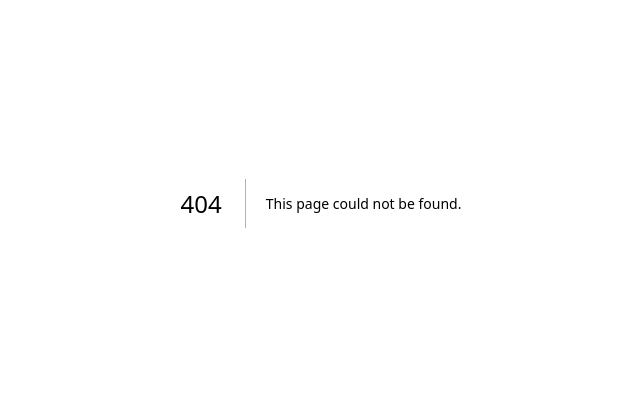
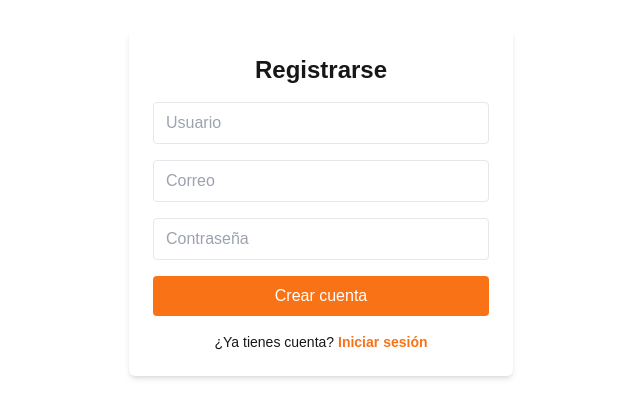
Before and after one commit to francoluca35/comandas, a Next.js app: page /register in a window 1280 px wide. Before the commit this address had no page. Shown: the part 197-614 px from the top of the page, without its empty margins (319-959 px from the left). Built offline with nearby package versions, Linux system fonts and the light colour scheme.

Commit message:
primeros cambios
-se agrego una base de datos
-creamos login y register.
-rutas privadas para usuarios logueados

```diff
--- /dev/null
+++ b/app/api/auth/login/route.js
@@ -0,0 +1,25 @@
+import { NextResponse } from "next/server";
+import clientPromise from "@/lib/mongodb";
+import { comparePasswords } from "@/utils/encrypt";
+
+export async function POST(req) {
+  const { username, password } = await req.json();
+
+  const client = await clientPromise;
+  const db = client.db("comandas");
+
+  const user = await db.collection("users").findOne({ username });
+  if (!user)
+    return NextResponse.json({ error: "No existe usuario" }, { status: 401 });
+
+  const valid = await comparePasswords(password, user.password);
+  if (!valid)
+    return NextResponse.json(
+      { error: "Contraseña incorrecta" },
+      { status: 401 }
+    );
+
+  return NextResponse.json({
+    user: { username: user.username, email: user.email },
+  });
+}
--- /dev/null
+++ b/app/api/auth/register/route.js
@@ -0,0 +1,44 @@
+import { NextResponse } from "next/server";
+import clientPromise from "@/lib/mongodb";
+import { hashPassword } from "@/utils/encrypt";
+
+export async function POST(req) {
+  try {
+    const { username, email, password } = await req.json();
+
+    if (!username || !email || !password) {
+      return NextResponse.json(
+        { error: "Todos los campos son requeridos" },
+        { status: 400 }
+      );
+    }
+
+    const client = await clientPromise;
+    const db = client.db("comandas");
+
+    const existingUser = await db.collection("users").findOne({
+      $or: [{ username }, { email }],
+    });
+
+    if (existingUser) {
+      return NextResponse.json(
+        { error: "El usuario o email ya existe" },
+        { status: 409 }
+      );
+    }
+
+    const hashedPassword = await hashPassword(password);
+
+    const result = await db.collection("users").insertOne({
+      username,
+      email,
+      password: hashedPassword,
+      createdAt: new Date(),
+    });
+
+    return NextResponse.json({ success: true, userId: result.insertedId });
+  } catch (error) {
+    console.error("Error en registro:", error);
+    return NextResponse.json({ error: "Error del servidor" }, { status: 500 });
+  }
+}
--- /dev/null
+++ b/app/components/PrivateRoute.jsx
@@ -0,0 +1,30 @@
+"use client";
+import { useEffect, useState } from "react";
+import { useRouter } from "next/navigation";
+import { useAuth } from "@/context/AuthContext";
+
+export default function PrivateRoute({ children }) {
+  const { user, loading } = useAuth();
+  const router = useRouter();
+  const [ready, setReady] = useState(false);
+
+  useEffect(() => {
+    if (!loading) {
+      if (!user) {
+        router.replace("/login");
+      } else {
+        setReady(true);
+      }
+    }
+  }, [loading, user, router]);
+
+  if (loading || !ready) {
+    return (
+      <div className="min-h-screen flex items-center justify-center text-white bg-black">
+        Verificando sesión...
+      </div>
+    );
+  }
+
+  return children;
+}
--- /dev/null
+++ b/app/login/page.jsx
@@ -0,0 +1,84 @@
+"use client";
+
+import { useState } from "react";
+import { useRouter } from "next/navigation";
+import { useAuth } from "@/context/AuthContext";
+
+export default function Login() {
+  const router = useRouter();
+  const [form, setForm] = useState({ username: "", password: "" });
+  const [error, setError] = useState("");
+  const { login } = useAuth();
+
+  const handleChange = (e) => {
+    setForm({ ...form, [e.target.name]: e.target.value });
+  };
+
+  const handleSubmit = async (e) => {
+    e.preventDefault();
+    setError("");
+
+    const res = await fetch("/api/auth/login", {
+      method: "POST",
+      headers: { "Content-Type": "application/json" },
+      body: JSON.stringify(form),
+    });
+
+    const data = await res.json();
+
+    if (!res.ok) {
+      setError(data.error || "Error al iniciar sesión");
+      return;
+    }
+
+    login(data.user);
+
+    setTimeout(() => {
+      router.push("/screenhome");
+    }, 100);
+  };
+
+  return (
+    <div className="flex items-center justify-center min-h-screen bg-white">
+      <form
+        onSubmit={handleSubmit}
+        className="bg-white shadow-md p-6 rounded-md space-y-4 w-full max-w-sm"
+      >
+        <h2 className="text-2xl font-bold text-center">Iniciar sesión</h2>
+
+        <input
+          type="text"
+          name="username"
+          placeholder="Usuario"
+          onChange={handleChange}
+          className="border rounded px-3 py-2 w-full"
+          required
+        />
+        <input
+          type="password"
+          name="password"
+          placeholder="Contraseña"
+          onChange={handleChange}
+          className="border rounded px-3 py-2 w-full"
+          required
+        />
+
+        {error && <p className="text-red-500 text-sm">{error}</p>}
+
+        <button
+          type="submit"
+          className="bg-orange-500 text-white w-full py-2 rounded hover:bg-orange-600"
+        >
+          Iniciar sesión
+        </button>
+
+        <p className="text-center text-sm">
+          ¿No tenés cuenta?{" "}
+          <a href="/register" className="text-orange-500 font-bold">
+            Registrarse
+          </a>
+        </p>
+      </form>
+    </div>
+  );
+}
--- /dev/null
+++ b/app/models/User.js
@@ -0,0 +1,12 @@
+import mongoose from "mongoose";
+
+const UserSchema = new mongoose.Schema(
+  {
+    username: { type: String, required: true, unique: true },
+    email: { type: String, required: true, unique: true },
+    password: { type: String, required: true },
+  },
+  { timestamps: true }
+);
+
+export default mongoose.models.User || mongoose.model("User", UserSchema);
--- /dev/null
+++ b/app/register/page.jsx
@@ -0,0 +1,87 @@
+"use client";
+import { useState } from "react";
+import { useRouter } from "next/navigation";
+
+export default function RegisterPage() {
+  const router = useRouter();
+  const [form, setForm] = useState({
+    username: "",
+    email: "",
+    password: "",
+  });
+  const [error, setError] = useState("");
+
+  const handleChange = (e) => {
+    setForm({ ...form, [e.target.name]: e.target.value });
+  };
+
+  const handleSubmit = async (e) => {
+    e.preventDefault();
+    setError("");
+    const res = await fetch("/api/auth/register", {
+      method: "POST",
+      headers: { "Content-Type": "application/json" },
+      body: JSON.stringify(form),
+    });
+
+    const data = await res.json();
+    if (!res.ok) {
+      setError(data.error || "Error al registrar");
+      return;
+    }
+
+    router.push("/screenhome");
+  };
+
+  return (
+    <div className="flex items-center justify-center min-h-screen bg-white">
+      <form
+        onSubmit={handleSubmit}
+        className="bg-white shadow-md p-6 rounded-md space-y-4 w-full max-w-sm"
+      >
+        <h2 className="text-2xl font-bold text-center">Registrarse</h2>
+
+        <input
+          type="text"
+          name="username"
+          placeholder="Usuario"
+          onChange={handleChange}
+          className="border rounded px-3 py-2 w-full"
+          required
+        />
+        <input
+          type="email"
+          name="email"
+          placeholder="Correo"
+          onChange={handleChange}
+          className="border rounded px-3 py-2 w-full"
+          required
+        />
+        <input
+          type="password"
+          name="password"
+          placeholder="Contraseña"
+          onChange={handleChange}
+          className="border rounded px-3 py-2 w-full"
+          required
+        />
+
+        {error && <p className="text-red-500 text-sm">{error}</p>}
+
+        <button
+          type="submit"
+          className="bg-orange-500 text-white w-full py-2 rounded hover:bg-orange-600"
+        >
+          Crear cuenta
+        </button>
+
+        <p className="text-center text-sm">
+          ¿Ya tienes cuenta?{" "}
+          <a href="/login" className="text-orange-500 font-bold">
+            Iniciar sesión
+          </a>
+        </p>
+      </form>
+    </div>
+  );
+}
--- /dev/null
+++ b/app/screenhome/page.jsx
@@ -0,0 +1,23 @@
+"use client";
+
+import PrivateRoute from "../components/PrivateRoute";
+import { useAuth } from "@/context/AuthContext";
+
+export default function ScreenHome() {
+  const { logout } = useAuth();
+
+  return (
+    <PrivateRoute>
+      <main className="p-6 flex flex-col items-center justify-center min-h-screen">
+        <h1 className="text-2xl font-bold mb-4">hola 👋</h1>
+
+        <button
+          onClick={logout}
+          className="px-4 py-2 bg-red-600 text-white rounded hover:bg-red-700"
+        >
+          Cerrar sesión
+        </button>
+      </main>
+    </PrivateRoute>
+  );
+}
--- /dev/null
+++ b/context/AuthContext.js
@@ -0,0 +1,38 @@
+"use client";
+import { createContext, useContext, useEffect, useState } from "react";
+import { useRouter } from "next/navigation";
+
+const AuthContext = createContext();
+
+export const AuthProvider = ({ children }) => {
+  const router = useRouter();
+  const [user, setUser] = useState(null);
+  const [loading, setLoading] = useState(true);
+
+  useEffect(() => {
+    const storedUser = localStorage.getItem("user");
+    if (storedUser && storedUser !== "undefined") {
+      setUser(JSON.parse(storedUser));
+    }
+    setLoading(false);
+  }, []);
+
+  const login = (userData) => {
+    setUser(userData);
+    localStorage.setItem("user", JSON.stringify(userData));
+  };
+
+  const logout = () => {
+    setUser(null);
+    localStorage.removeItem("user");
+    router.push("/login");
+  };
+
+  return (
+    <AuthContext.Provider value={{ user, login, logout, loading }}>
+      {children}
+    </AuthContext.Provider>
+  );
+};
+
+export const useAuth = () => useContext(AuthContext);
--- a/package.json
+++ b/package.json
@@ -9,6 +9,8 @@
     "lint": "next lint"
   },
   "dependencies": {
+    "bcryptjs": "^3.0.2",
+    "mongodb": "^6.16.0",
     "next": "15.3.2",
     "react": "^19.0.0",
     "react-dom": "^19.0.0"
--- /dev/null
+++ b/utils/encrypt.js
@@ -0,0 +1,10 @@
+import bcrypt from "bcryptjs";
+
+export async function hashPassword(password) {
+  const salt = await bcrypt.genSalt(10);
+  return await bcrypt.hash(password, salt);
+}
+
+export async function comparePasswords(inputPassword, hashedPassword) {
+  return await bcrypt.compare(inputPassword, hashedPassword);
+}
```
Also changed, not shown: 1 other file (tests, documents, lock files or other folders).
